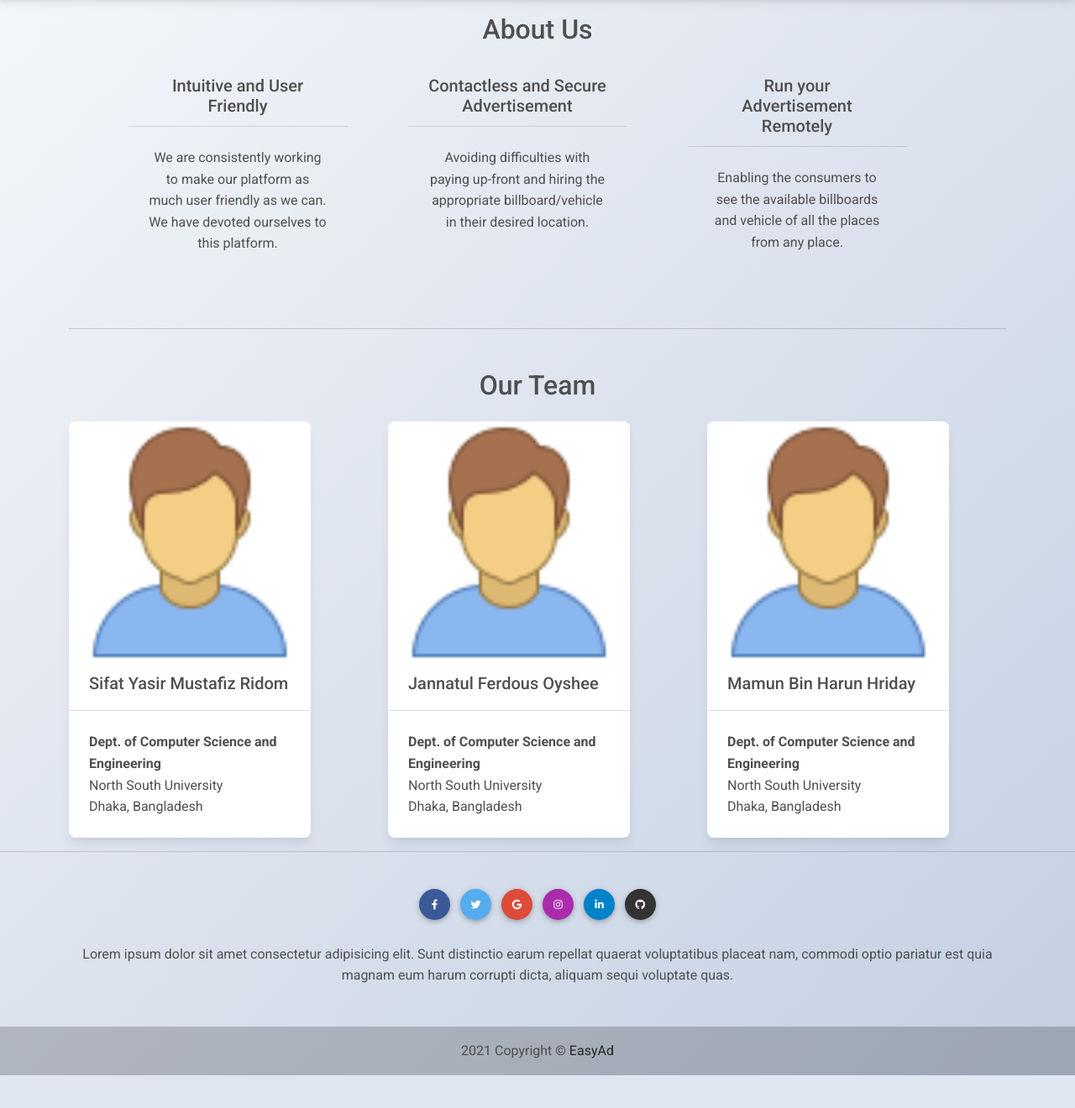
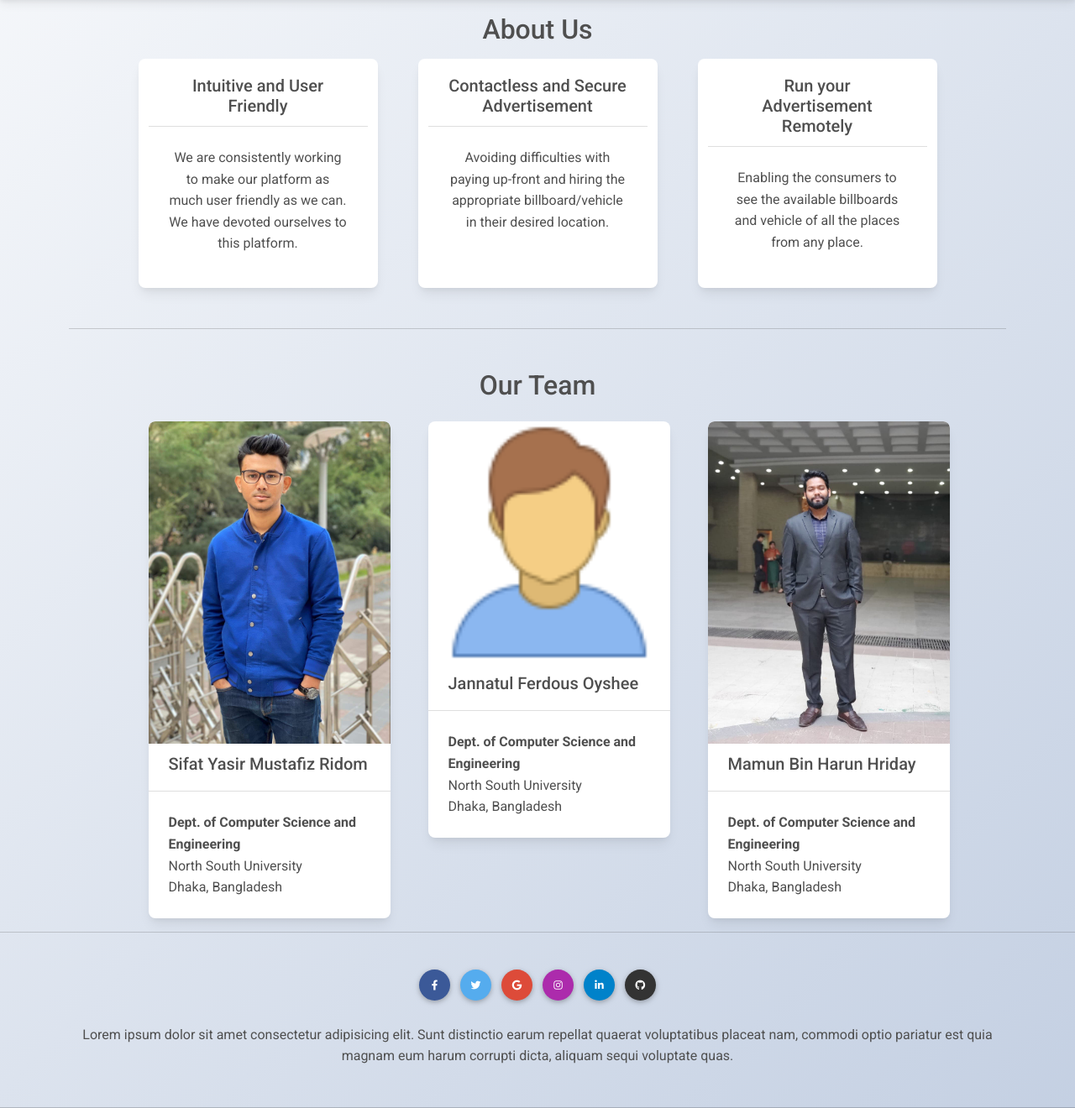
Before and after one commit to MeherajUlMahmmud/EasyAd, a Django app: page /about in a window 1280 px wide. Shown: the part 59-1379 px from the top of the page at 84% size. Before the commit the page ends 1340 px from the top, so only its background shows below. Run offline with Django 3.2, Linux system fonts and the light colour scheme; some libraries are stand-ins or nearby versions.

Commit message:
added team images

```diff
--- a/templates/about.html
+++ b/templates/about.html
@@ -10,10 +10,8 @@
 <div class="container">
 
     <h2 class="text-center mt-3 mb-3">About Us</h2>
-
     <div class="row d-flex justify-content-center">
-
-        <div class="col-md-3 text-center me-5">
+        <div class="col-md-3 card text-center me-5">
             <h5 class="card-header mt-2">Intuitive and User Friendly</h5>
             <div class="card-body ">
                 <p>We are consistently working to make our platform as much user friendly as we can. We have devoted
@@ -21,7 +19,7 @@
             </div>
         </div>
 
-        <div class="col-md-3 text-center me-5">
+        <div class="col-md-3 card text-center me-5">
             <h5 class="card-header mt-2">Contactless and Secure Advertisement</h5>
             <div class="card-body ">
                 <p>
@@ -31,7 +29,7 @@
             </div>
         </div>
 
-        <div class="col-md-3 text-center me-5">
+        <div class="col-md-3 card text-center">
             <h5 class="card-header mt-2">Run your Advertisement Remotely</h5>
             <div class="card-body ">
                 <p>Enabling the consumers to see the available billboards and vehicle of all the places from any
@@ -43,19 +41,14 @@
     <hr class="mt-5"/>
 
     <h2 class="text-center mt-5 mb-3">Our Team</h2>
-    <div class="row mt-4 ">
-
-        <div class="col">
+    <div class="row mt-4 d-flex justify-content-center">
+        <div class="col-md-3 me-5">
             <div class="card" style="width: 18rem;">
                 <div class="bg-image">
-
-                    <img src="{% static 'assets/images/user-placeholder.png' %}"
+                    <img src="{% static 'assets/images/ridom.jpg' %}"
                          class="card-img-top"
                          alt="..."/>
-
-
                 </div>
-
                 <div class="card-header">
                     <p class="card-title h5">Sifat Yasir Mustafiz Ridom</p>
                 </div>
@@ -64,24 +57,18 @@
                         <strong>Dept. of Computer Science and Engineering</strong><br/>
                         North South University<br/>
                         Dhaka, Bangladesh
-
                     </p>
-
                 </div>
             </div>
         </div>
 
-
-        <div class="col">
+        <div class="col-md-3 me-5">
             <div class="card" style="width: 18rem;">
                 <div class="bg-image">
-
                     <img src="{% static 'assets/images/user-placeholder.png' %}"
                          class="card-img-top"
                          alt="..."/>
-
                 </div>
-
                 <div class="card-header">
                     <p class="card-title h5">Jannatul Ferdous Oyshee</p>
                 </div>
@@ -92,20 +79,16 @@
                         Dhaka, Bangladesh
 
                     </p>
-
-
                 </div>
             </div>
         </div>
 
-        <div class="col">
+        <div class="col-md-3">
             <div class="card" style="width: 18rem;">
                 <div class="bg-image">
-
-                    <img src="{% static 'assets/images/user-placeholder.png' %}"
+                    <img src="{% static 'assets/images/hriday.jpg' %}"
                          class="card-img-top"
                          alt="..."/>
-
                 </div>
 
                 <div class="card-header">
@@ -116,13 +99,10 @@
                         <strong>Dept. of Computer Science and Engineering</strong><br/>
                         North South University<br/>
                         Dhaka, Bangladesh
-
                     </p>
-
                 </div>
             </div>
         </div>
-
     </div>
 
 </div>
```
Also changed, not shown: static-files/assets/images/hriday.jpg (added), static-files/assets/images/ridom.jpg (added).
